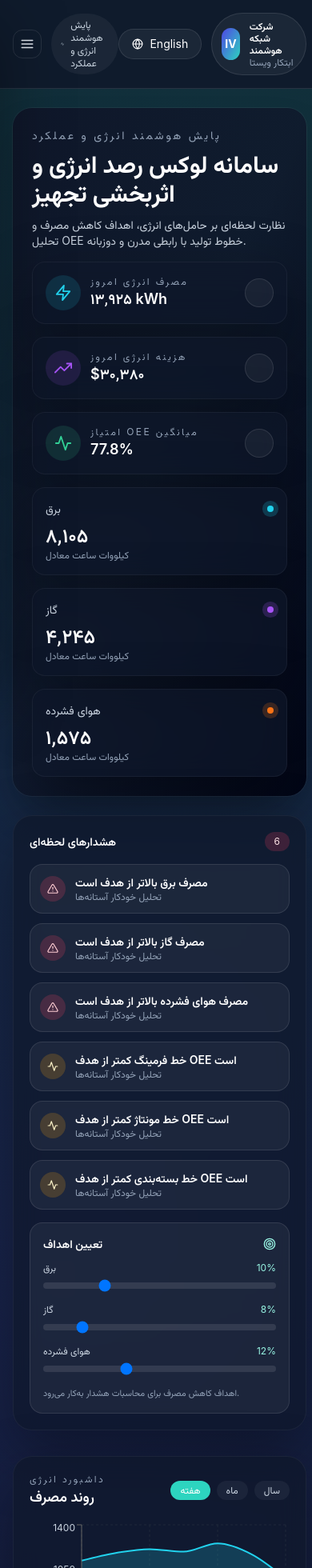
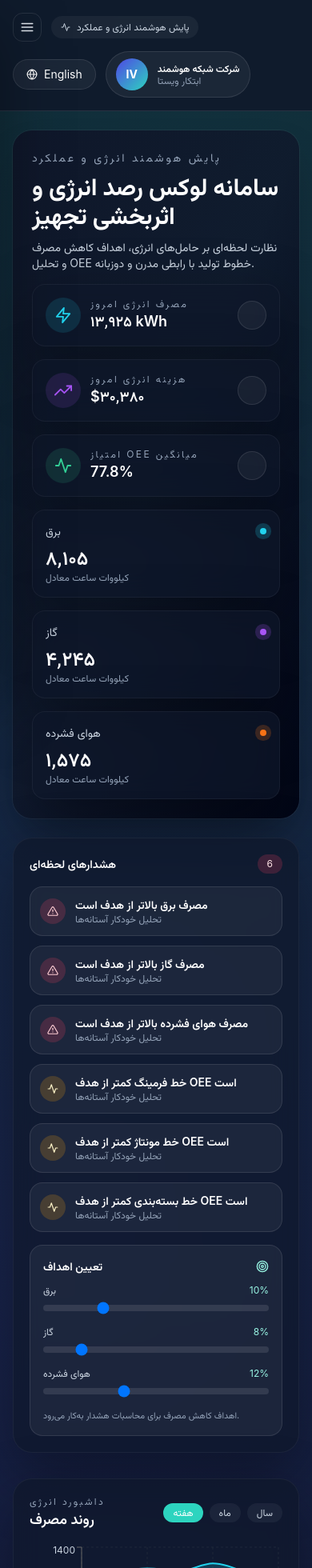
Before and after one commit to DeveloperCodeBase/fanarlool-platform1, a React (Vite) app: page / in a window 390 px wide. Shown: the top 1960 px of the page at 80% size. Built offline with nearby package versions, Linux system fonts and the light colour scheme; the HTML template or start-up script is replaced by a standard one.

Commit message:
first commit

```diff
--- a/src/App.jsx
+++ b/src/App.jsx
@@ -164,7 +164,7 @@ const computeOee = (availability, performance, quality) =>
   Number(((availability * performance * quality) / 10000).toFixed(1));
 
 const StatPill = ({ icon: Icon, title, value, accent }) => (
-  <div className="flex items-center justify-between rounded-2xl glass p-4">
+  <div className="flex flex-wrap items-center justify-between gap-3 rounded-2xl glass p-4">
     <div className="flex items-center gap-3">
       <span
         className="flex h-11 w-11 items-center justify-center rounded-full"
@@ -177,7 +177,7 @@ const StatPill = ({ icon: Icon, title, value, accent }) => (
         <p className="text-lg font-semibold text-white">{value}</p>
       </div>
     </div>
-    <div className="h-9 w-9 rounded-full border border-white/10 bg-white/5" />
+    <div className="h-9 w-9 shrink-0 rounded-full border border-white/10 bg-white/5" />
   </div>
 );
 
@@ -312,10 +312,17 @@ function App() {
 
   return (
     <div className="flex min-h-screen text-slate-100">
+      <div
+        className={`fixed inset-0 z-20 bg-slate-950/50 backdrop-blur-sm transition-opacity duration-200 lg:hidden ${
+          sidebarOpen ? "opacity-100" : "pointer-events-none opacity-0"
+        }`}
+        onClick={() => setSidebarOpen(false)}
+        aria-hidden={!sidebarOpen}
+      />
       <aside
         className={`glass fixed inset-y-0 z-30 w-72 transform border-r border-white/10 bg-slate-900/80 p-6 transition-transform duration-300 ease-in-out lg:translate-x-0 ${
           sidebarOpen ? "translate-x-0" : "-translate-x-full lg:translate-x-0"
-        }`}
+        } max-h-screen overflow-y-auto`}
       >
         <div className="mb-10 flex items-center justify-between">
           <div className="flex items-center gap-3">
@@ -370,8 +377,8 @@ function App() {
 
       <div className="flex flex-1 flex-col lg:ml-72">
         <header className="sticky top-0 z-20 backdrop-blur-md">
-          <div className="flex items-center justify-between border-b border-white/10 bg-slate-900/80 px-4 py-4 lg:px-8">
-            <div className="flex items-center gap-3">
+          <div className="flex flex-wrap items-center justify-between gap-3 border-b border-white/10 bg-slate-900/80 px-4 py-4 lg:flex-nowrap lg:px-8">
+            <div className="flex flex-wrap items-center gap-3">
               <button
                 className="rounded-xl border border-white/10 p-2 text-slate-200 hover:bg-white/5 lg:hidden"
                 onClick={() => setSidebarOpen(true)}
@@ -388,7 +395,7 @@ function App() {
                 <span>{t.languageName}</span>
               </div>
             </div>
-            <div className="flex items-center gap-3">
+            <div className="flex flex-wrap items-center gap-3 sm:justify-end">
               <button
                 onClick={toggleLanguage}
                 className="flex items-center gap-2 rounded-full border border-white/10 bg-white/5 px-4 py-2 text-sm text-white transition hover:border-white/20 hover:bg-white/10"
@@ -409,7 +416,8 @@ function App() {
           </div>
         </header>
 
-        <main className="flex-1 space-y-8 px-4 pb-10 pt-6 lg:px-8">
+        <main className="flex-1 pb-10 pt-6">
+          <div className="mx-auto flex max-w-6xl flex-col space-y-8 px-4 sm:px-6 lg:px-8">
             <section id="overview" className="grid gap-6 lg:grid-cols-3">
             <div className="lg:col-span-2 space-y-4 rounded-3xl bg-gradient-to-br from-slate-900 via-slate-900/80 to-slate-950 p-6 shadow-2xl ring-1 ring-white/5">
               <div className="flex items-start justify-between gap-3">
@@ -443,7 +451,7 @@ function App() {
                   const data = aggregatedEnergy.totals.find((item) => item.key === carrier.key);
                   return (
                     <div key={carrier.key} className="glass rounded-2xl p-4">
-                      <div className="flex items-center justify-between">
+                      <div className="flex items-center justify-between gap-3">
                         <p className="text-sm text-slate-300">
                           {lang === "fa" ? carrier.label.fa : carrier.label.en}
                         </p>
@@ -464,7 +472,7 @@ function App() {
               </div>
             </div>
             <div className="space-y-4 rounded-3xl glass p-5">
-              <div className="flex items-center justify-between">
+              <div className="flex items-center justify-between gap-3">
                 <p className="text-sm font-semibold text-white">{t.realtimeAlerts}</p>
                 <span className="rounded-full bg-rose-500/20 px-3 py-1 text-xs text-rose-100">
                   {alerts.length || 1}
@@ -499,14 +507,14 @@ function App() {
                 )}
               </div>
               <div className="rounded-2xl border border-white/10 bg-white/5 p-4">
-                <div className="flex items-center justify-between">
+                <div className="flex items-center justify-between gap-3">
                   <p className="text-sm font-semibold text-white">{t.targets}</p>
                   <FiTarget className="text-teal-200" />
                 </div>
                 <div className="mt-3 space-y-3">
                   {carriers.map((carrier) => (
                     <div key={carrier.key}>
-                      <div className="flex items-center justify-between text-xs text-slate-300">
+                      <div className="flex items-center justify-between gap-2 text-xs text-slate-300">
                         <span>{lang === "fa" ? carrier.label.fa : carrier.label.en}</span>
                         <span className="text-teal-200">{energyTargets[carrier.key]}%</span>
                       </div>
@@ -535,12 +543,12 @@ function App() {
 
           <section id="energy" className="grid gap-6 lg:grid-cols-3">
             <div className="lg:col-span-2 rounded-3xl glass p-5">
-              <div className="flex items-center justify-between">
+              <div className="flex flex-wrap items-center justify-between gap-3">
                 <div>
                   <p className="text-xs uppercase tracking-[0.2em] text-slate-400">{t.energyDashboard}</p>
                   <p className="text-lg font-semibold text-white">{t.usageTrends}</p>
                 </div>
-                <div className="flex items-center gap-2">
+                <div className="flex flex-wrap items-center gap-2">
                   {["week", "month", "year"].map((tf) => (
                     <button
                       key={tf}
@@ -554,7 +562,7 @@ function App() {
                   ))}
                 </div>
               </div>
-              <div className="mt-4 h-72">
+              <div className="mt-4 h-[260px] sm:h-72">
                 <ResponsiveContainer width="100%" height="100%">
                   <AreaChart data={energyData}>
                     <defs>
@@ -591,7 +599,7 @@ function App() {
               </div>
             </div>
             <div className="space-y-4 rounded-3xl glass p-5">
-              <div className="flex items-center justify-between">
+              <div className="flex items-center justify-between gap-3">
                 <p className="text-sm font-semibold text-white">{t.energyCostBreakdown}</p>
                 <FiTrendingUp className="text-teal-200" />
               </div>
@@ -601,7 +609,7 @@ function App() {
                   const percent = ((item.cost / aggregatedEnergy.cost) * 100).toFixed(1);
                   return (
                     <div key={item.key} className="rounded-2xl border border-white/10 bg-white/5 p-3">
-                      <div className="flex items-center justify-between text-sm">
+                      <div className="flex items-center justify-between gap-3 text-sm">
                         <div className="flex items-center gap-2">
                           <span className="h-2 w-2 rounded-full" style={{ backgroundColor: carrier.color }} />
                           <span>{lang === "fa" ? carrier.label.fa : carrier.label.en}</span>
@@ -626,7 +634,7 @@ function App() {
                 <div className="mt-3 space-y-3">
                   {energyGoalRows.map((row) => (
                     <div key={row.id} className="rounded-xl bg-slate-900/50 p-3">
-                      <div className="flex items-center justify-between text-sm text-white">
+                      <div className="flex items-center justify-between gap-3 text-sm text-white">
                         <span>{lang === "fa" ? row.lineFa : row.lineEn}</span>
                         <span className="text-xs text-teal-200">{row.achieved}%</span>
                       </div>
@@ -648,11 +656,11 @@ function App() {
 
           <section className="grid gap-6 lg:grid-cols-3">
             <div className="space-y-4 rounded-3xl glass p-5">
-              <div className="flex items-center justify-between">
+              <div className="flex items-center justify-between gap-3">
                 <p className="text-sm font-semibold text-white">{t.energyByCarrier}</p>
                 <FiZap className="text-cyan-200" />
               </div>
-              <div className="h-64">
+              <div className="h-[240px] sm:h-64">
                 <ResponsiveContainer width="100%" height="100%">
                   <BarChart data={aggregatedEnergy.totals}>
                     <CartesianGrid strokeDasharray="3 3" stroke="#1e293b" />
@@ -677,11 +685,11 @@ function App() {
             </div>
 
             <div className="rounded-3xl glass p-5">
-              <div className="flex items-center justify-between">
+              <div className="flex items-center justify-between gap-3">
                 <p className="text-sm font-semibold text-white">{t.energyCost}</p>
                 <FiTrendingUp className="text-emerald-200" />
               </div>
-              <div className="h-64">
+              <div className="h-[240px] sm:h-64">
                 <ResponsiveContainer width="100%" height="100%">
                   <PieChart>
                     <Pie
@@ -706,7 +714,7 @@ function App() {
             </div>
 
             <div className="rounded-3xl glass p-5">
-              <div className="flex items-center justify-between">
+              <div className="flex items-center justify-between gap-3">
                 <p className="text-sm font-semibold text-white">{t.reductionGoals}</p>
                 <FiTarget className="text-indigo-200" />
               </div>
@@ -719,7 +727,7 @@ function App() {
                   const progress = Math.min(100, (achieved / energyTargets[carrier.key]) * 100);
                   return (
                     <div key={carrier.key} className="rounded-2xl border border-white/10 bg-white/5 p-3">
-                      <div className="flex items-center justify-between text-sm">
+                      <div className="flex items-center justify-between gap-3 text-sm">
                         <span>{lang === "fa" ? carrier.label.fa : carrier.label.en}</span>
                         <span className="text-xs text-teal-200">{energyTargets[carrier.key]}%</span>
                       </div>
@@ -741,12 +749,12 @@ function App() {
 
           <section id="oee" className="grid gap-6 lg:grid-cols-3">
             <div className="lg:col-span-2 rounded-3xl glass p-5">
-              <div className="flex items-center justify-between">
+              <div className="flex flex-wrap items-center justify-between gap-3">
                 <div>
                   <p className="text-xs uppercase tracking-[0.2em] text-slate-400">OEE</p>
                   <p className="text-lg font-semibold text-white">{t.oeeByLine}</p>
                 </div>
-                <div className="flex items-center gap-2">
+                <div className="flex flex-wrap items-center gap-2">
                   {oeeLines.map((line) => (
                     <span
                       key={line.id}
@@ -757,7 +765,7 @@ function App() {
                   ))}
                 </div>
               </div>
-              <div className="mt-4 h-72">
+              <div className="mt-4 h-[260px] sm:h-72">
                 <ResponsiveContainer width="100%" height="100%">
                   <LineChart data={oeeTrendData}>
                     <CartesianGrid strokeDasharray="3 3" stroke="#1e293b" />
@@ -779,14 +787,14 @@ function App() {
               </div>
             </div>
             <div className="space-y-4 rounded-3xl glass p-5">
-              <div className="flex items-center justify-between">
+              <div className="flex items-center justify-between gap-3">
                 <p className="text-sm font-semibold text-white">{t.compareTarget}</p>
                 <FiTarget className="text-teal-200" />
               </div>
               <div className="space-y-3">
                 {oeeLines.map((line) => (
                   <div key={line.id} className="rounded-2xl border border-white/10 bg-white/5 p-3">
-                    <div className="flex items-center justify-between text-sm text-white">
+                    <div className="flex items-center justify-between gap-3 text-sm text-white">
                       <span>{lang === "fa" ? line.nameFa : line.nameEn}</span>
                       <span className="text-xs text-teal-200">{line.oee}%</span>
                     </div>
@@ -796,7 +804,7 @@ function App() {
                         style={{ width: `${Math.min(100, (line.oee / oeeTargets[line.id]) * 100)}%` }}
                       />
                     </div>
-                    <div className="mt-2 flex items-center justify-between text-[11px] text-slate-400">
+                    <div className="mt-2 flex flex-col gap-1 text-[11px] text-slate-400 sm:flex-row sm:items-center sm:justify-between">
                       <span>{lang === "fa" ? `هدف ${oeeTargets[line.id]}%` : `Target ${oeeTargets[line.id]}%`}</span>
                       <span className="text-slate-200">
                         {lang === "fa" ? "شیفت‌ها" : "Shifts"}:{" "}
@@ -821,11 +829,11 @@ function App() {
 
           <section className="grid gap-6 lg:grid-cols-3">
             <div className="rounded-3xl glass p-5">
-              <div className="flex items-center justify-between">
+              <div className="flex items-center justify-between gap-3">
                 <p className="text-sm font-semibold text-white">{t.downtimeReasons}</p>
                 <FiAlertTriangle className="text-amber-200" />
               </div>
-              <div className="h-64">
+              <div className="h-[220px] sm:h-64">
                 <ResponsiveContainer width="100%" height="100%">
                   <BarChart data={downtimeReasons}>
                     <CartesianGrid strokeDasharray="3 3" stroke="#1e293b" />
@@ -845,11 +853,11 @@ function App() {
             </div>
 
             <div className="rounded-3xl glass p-5">
-              <div className="flex items-center justify-between">
+              <div className="flex items-center justify-between gap-3">
                 <p className="text-sm font-semibold text-white">{t.scatterTitle}</p>
                 <FiActivity className="text-emerald-200" />
               </div>
-              <div className="h-64">
+              <div className="h-[220px] sm:h-64">
                 <ResponsiveContainer width="100%" height="100%">
                   <ScatterChart>
                     <CartesianGrid strokeDasharray="3 3" stroke="#1e293b" />
@@ -876,18 +884,18 @@ function App() {
             </div>
 
             <div className="rounded-3xl glass p-5">
-              <div className="flex items-center justify-between">
+              <div className="flex items-center justify-between gap-3">
                 <p className="text-sm font-semibold text-white">{t.targets}</p>
                 <FiTarget className="text-indigo-200" />
               </div>
               <div className="mt-3 space-y-3">
                 {lineShiftData.map((line) => (
                   <div key={line.id} className="rounded-2xl border border-white/10 bg-white/5 p-3">
-                    <div className="flex items-center justify-between text-sm text-white">
+                    <div className="flex items-center justify-between gap-3 text-sm text-white">
                       <span>{lang === "fa" ? line.nameFa : line.nameEn}</span>
                       <span className="text-xs text-teal-200">{computeOee(line.availability, line.performance, line.quality)}%</span>
                     </div>
-                    <div className="mt-2 grid grid-cols-3 gap-2 text-[11px] text-slate-300">
+                    <div className="mt-2 grid grid-cols-1 gap-2 text-[11px] text-slate-300 sm:grid-cols-3">
                       <span>{t.availability}: {line.availability}%</span>
                       <span>{t.performance}: {line.performance}%</span>
                       <span>{t.quality}: {line.quality}%</span>
@@ -905,7 +913,7 @@ function App() {
 
           <section id="reports" className="grid gap-6 lg:grid-cols-3">
             <div className="rounded-3xl glass p-5 lg:col-span-2">
-              <div className="flex items-center justify-between">
+              <div className="flex flex-wrap items-center justify-between gap-3">
                 <p className="text-sm font-semibold text-white">{t.reports}</p>
                 <div className="flex items-center gap-2">
                   <FiDownload className="text-slate-200" />
@@ -913,7 +921,7 @@ function App() {
                 </div>
               </div>
               <div className="mt-4 overflow-auto rounded-2xl border border-white/10 bg-white/5">
-                <table className="min-w-full text-sm">
+                <table className="min-w-full text-xs sm:text-sm">
                   <thead className="bg-white/5 text-left text-slate-400">
                     <tr>
                       <th className="px-4 py-3">{lang === "fa" ? "دوره" : "Period"}</th>
@@ -938,7 +946,7 @@ function App() {
               </div>
             </div>
             <div className="space-y-3 rounded-3xl glass p-5">
-              <div className="flex items-center justify-between">
+              <div className="flex items-center justify-between gap-3">
                 <p className="text-sm font-semibold text-white">{lang === "fa" ? "احراز هویت پایه" : "Basic Authentication"}</p>
                 <FiLock className="text-slate-200" />
               </div>
@@ -958,7 +966,7 @@ function App() {
                 </button>
               </form>
               <div className="rounded-2xl border border-white/10 bg-white/5 p-3">
-                <div className="flex items-center justify-between text-sm text-white">
+                <div className="flex items-center justify-between gap-3 text-sm text-white">
                   <span>{t.exportData}</span>
                   <span className={`text-xs ${isAuthed ? "text-teal-200" : "text-rose-200"}`}>
                     {isAuthed ? (lang === "fa" ? "فعال" : "Ready") : lang === "fa" ? "قفل" : "Locked"}
@@ -1040,6 +1048,7 @@ function App() {
                 </div>
               </div>
             </section>
+          </div>
         </main>
       </div>
     </div>
--- a/src/index.css
+++ b/src/index.css
@@ -15,6 +15,7 @@
 body {
   margin: 0;
   min-height: 100vh;
+  overflow-x: hidden;
   background: radial-gradient(circle at 20% 20%, rgba(79, 70, 229, 0.18), transparent 25%),
     radial-gradient(circle at 70% 0%, rgba(45, 212, 191, 0.16), transparent 30%),
     #0b1221;
```
Lines whose indentation alone changed are shown as unchanged.
